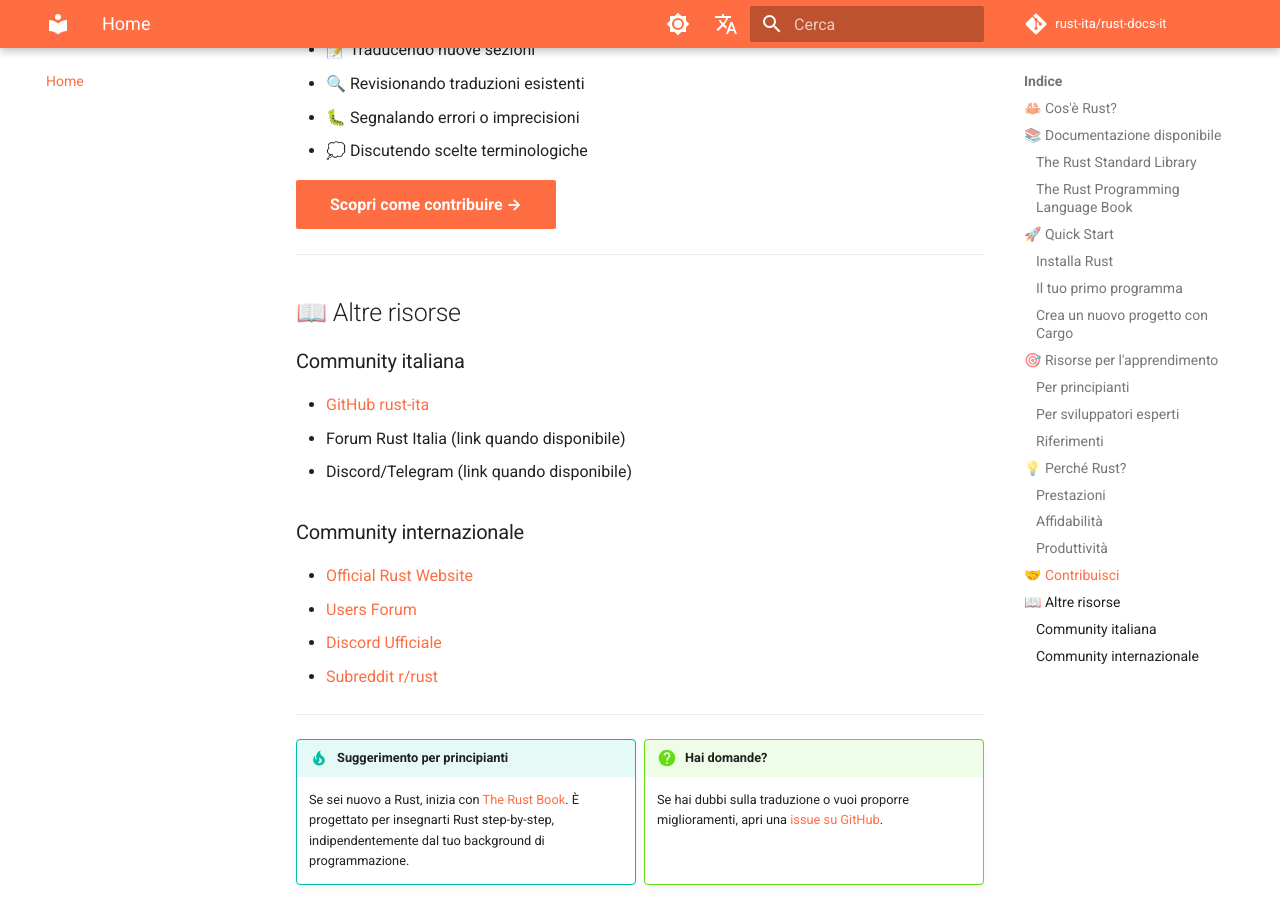
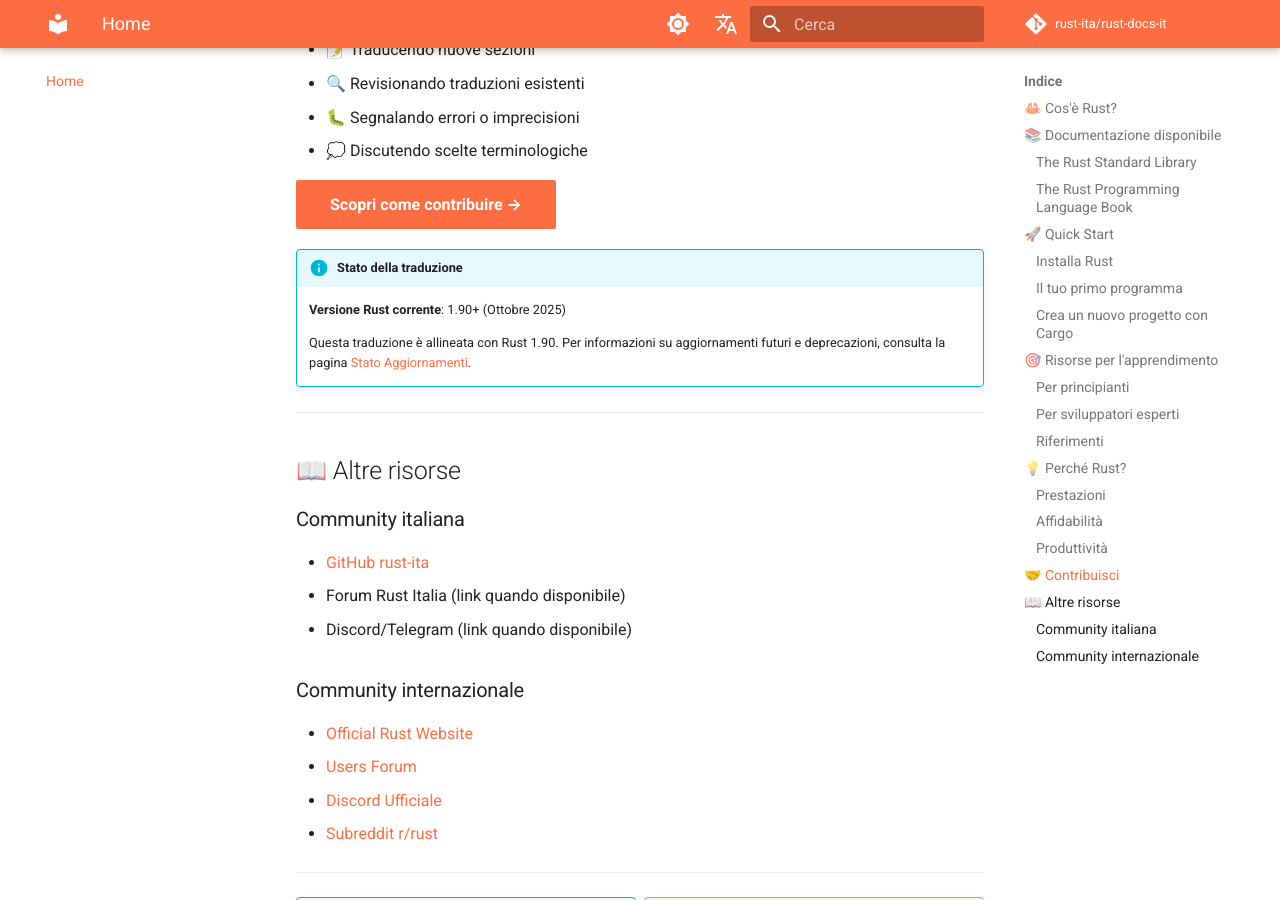
Before and after one commit to LorenzoTettamanti/rust-docs-it, an MkDocs documentation site: the page built from docs/index.md, in a window 1280 px wide and 900 px high, scrolled down 3762 px. Built offline with MkDocs 1.6.1 and Material for MkDocs 9.7.7, drawn with Linux system fonts in a browser that asks for light colours; comment, search, counter and statistics services are not loaded; the version menu is left out.

Commit message:
Aggiornata la documentazione per riflettere la versione Rust 1.90+; modificato lo stato della traduzione e aggiunto link alla pagina delle deprecazioni.

```diff
--- a/docs/index.md
+++ b/docs/index.md
@@ -165,6 +165,11 @@
 
 [**Scopri come contribuire →**](CONTRIBUTING.md){ .md-button .md-button--primary }
 
+!!! info "Stato della traduzione"
+    **Versione Rust corrente**: 1.90+ (Ottobre 2025)
+
+    Questa traduzione è allineata con Rust 1.90. Per informazioni su aggiornamenti futuri e deprecazioni, consulta la pagina [Stato Aggiornamenti](DEPRECATIONS.md).
+
 ---
 
 ## 📖 Altre risorse
--- a/mkdocs.yml
+++ b/mkdocs.yml
@@ -112,3 +112,4 @@
     - Per Iniziare: book/ch01-getting-started.md
   - Guida al Contributo: CONTRIBUTING.md
   - Glossario: GLOSSARY.md
+  - Stato Aggiornamenti: DEPRECATIONS.md
```
Also changed, not shown: README.md (+5 -1 lines), docs/DEPRECATIONS.md (+1 -1 lines).
